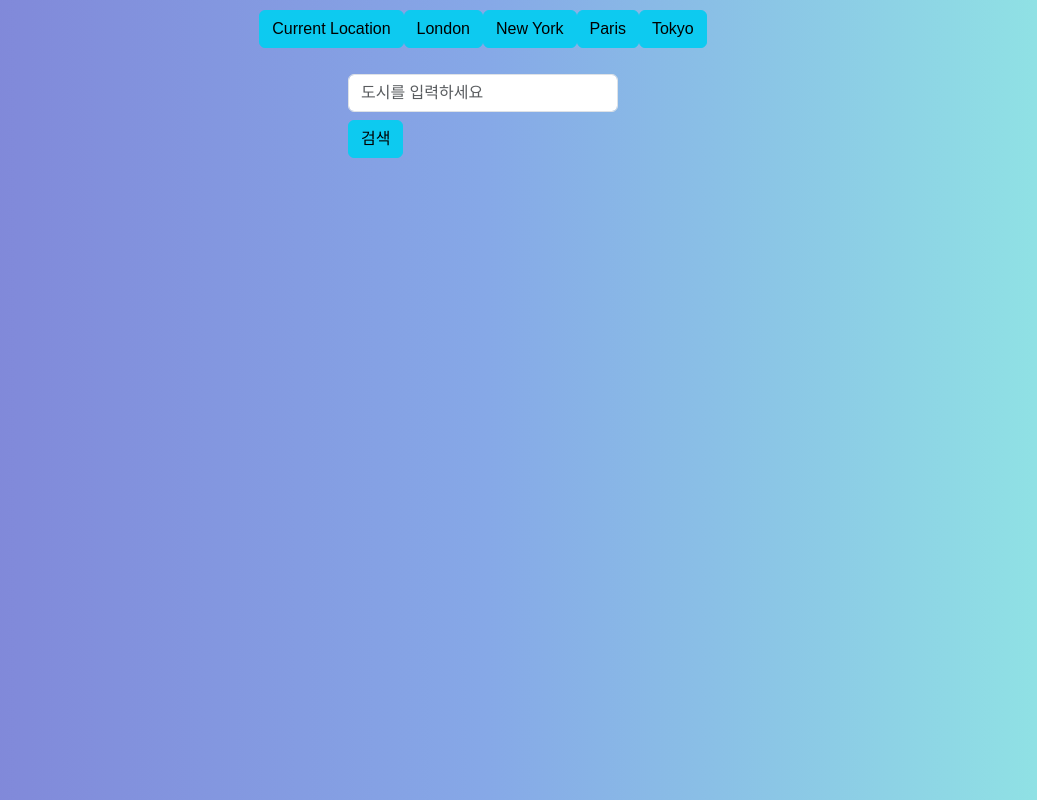
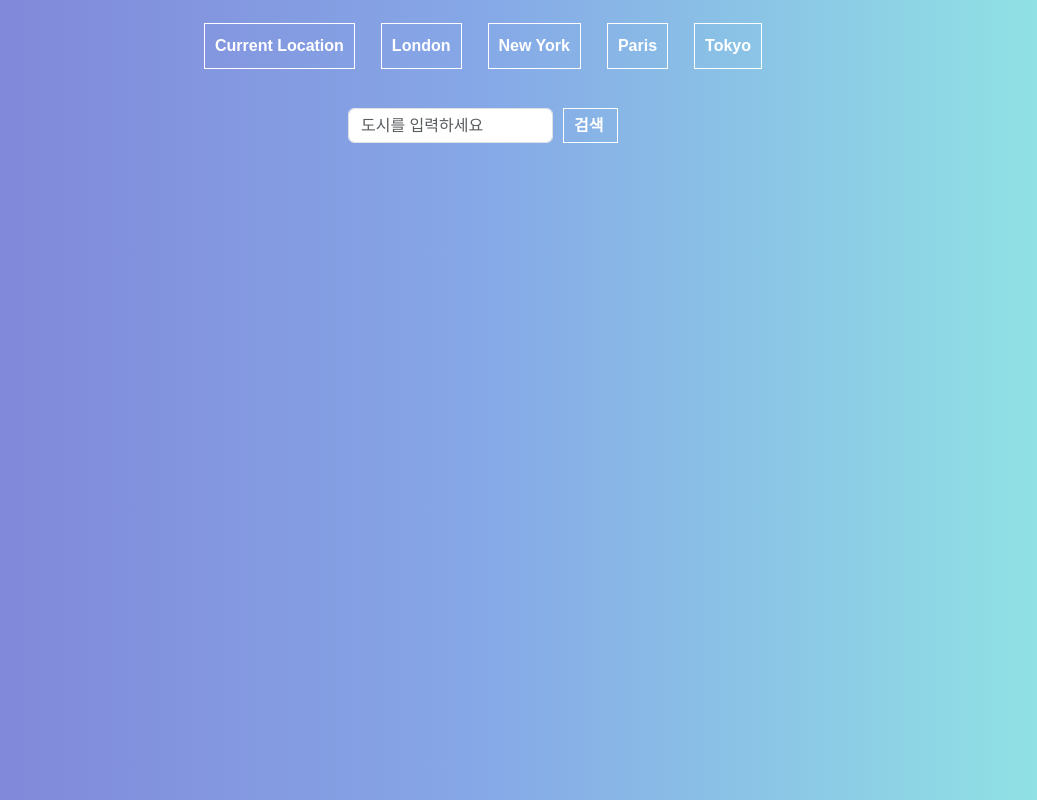
Before and after one commit to hheeju98/Weather_APP, a React (Create React App) app: page / in a window 1280 px wide. Shown: the whole page, without its empty margins (157-1194 px from the left). Built offline with nearby package versions, Linux system fonts and the light colour scheme; no server answers.

Commit message:
스타일링 적용

```diff
--- a/src/App.css
+++ b/src/App.css
@@ -37,16 +37,51 @@ body {
 }
 
 .weather_btn {
-  padding: 10px;
   display: flex;
-  margin: auto;
   justify-content: center;
+  padding: 1rem;
 }
 
 .search_btn {
   display: flex;
   justify-content: center;
+  align-items: center;
 }
 form {
   width: 270px;
+  height: 35px;
+  display: flex;
 }
+
+.location {
+  font-size: 35px;
+}
+
+.temperature {
+  font-size: 26px;
+}
+
+button {
+  background-color: transparent;
+  border: 1px solid #fff;
+  color: #fff;
+  font-size: 1.6em;
+  font-weight: bold;
+  padding: 10px;
+  position: relative;
+}
+
+button:hover {
+  background-color: #fbceb1;
+}
+
+.search {
+  display: flex;
+  margin-left: 10px;
+}
+
+.search_button {
+  width: 55px;
+  align-items: center;
+  display: flex;
+}
--- a/src/App.js
+++ b/src/App.js
@@ -2,7 +2,6 @@ import "./App.css";
 import React, { useEffect, useState } from "react";
 import axios from "axios";
 import "bootstrap/dist/css/bootstrap.min.css";
-import Button from "react-bootstrap/Button";
 import Form from "react-bootstrap/Form";
 
 function App() {
@@ -110,38 +109,41 @@ function App() {
     <div className={`weather_box ${temperatureStyleClass()}`}>
       {weatherData && (
         <div className="weather_info-container">
-          <div>{weatherData.name}</div>
+          <div className="location">{weatherData.name}</div>
+          <div className="temperature">{weatherData.main.temp}°C</div>
+          <div>{weatherData.weather[0].description}</div>
           <div>{new Date().toDateString()}</div>
           <div>{formatTime(new Date())}</div>
-          <div>{weatherData.main.temp}°C</div>
-          <div>{weatherData.weather[0].description}</div>
         </div>
       )}
 
       <div>
         <div className="weather_btn">
-          <Button variant="info" onClick={handleCurrentLocationClick}>
+          <div className="btn">
+            <button onClick={handleCurrentLocationClick}>
               Current Location
-          </Button>
-
-          <Button
-            variant="info"
-            onClick={() => handleCityButtonClick("London")}
-          >
+            </button>
+          </div>
+          <div className="btn">
+            <button onClick={() => handleCityButtonClick("London")}>
               London
-          </Button>
-          <Button
-            variant="info"
-            onClick={() => handleCityButtonClick("New York")}
-          >
+            </button>
+          </div>
+          <div className="btn">
+            <button onClick={() => handleCityButtonClick("New York")}>
               New York
-          </Button>
-          <Button variant="info" onClick={() => handleCityButtonClick("Paris")}>
+            </button>
+          </div>
+          <div className="btn">
+            <button onClick={() => handleCityButtonClick("Paris")}>
               Paris
-          </Button>
-          <Button variant="info" onClick={() => handleCityButtonClick("Tokyo")}>
+            </button>
+          </div>
+          <div className="btn">
+            <button onClick={() => handleCityButtonClick("Tokyo")}>
               Tokyo
-          </Button>
+            </button>
+          </div>
         </div>
       </div>
 
@@ -153,9 +155,11 @@ function App() {
             value={searchCity}
             onChange={handleSearchChange}
           />
-          <Button variant="info" type="submit" className="mt-2">
+          <div className="search">
+            <button type="submit" className="search_button">
               검색
-          </Button>
+            </button>
+          </div>
         </Form>
       </div>
     </div>
```
Lines whose indentation alone changed are shown as unchanged.
